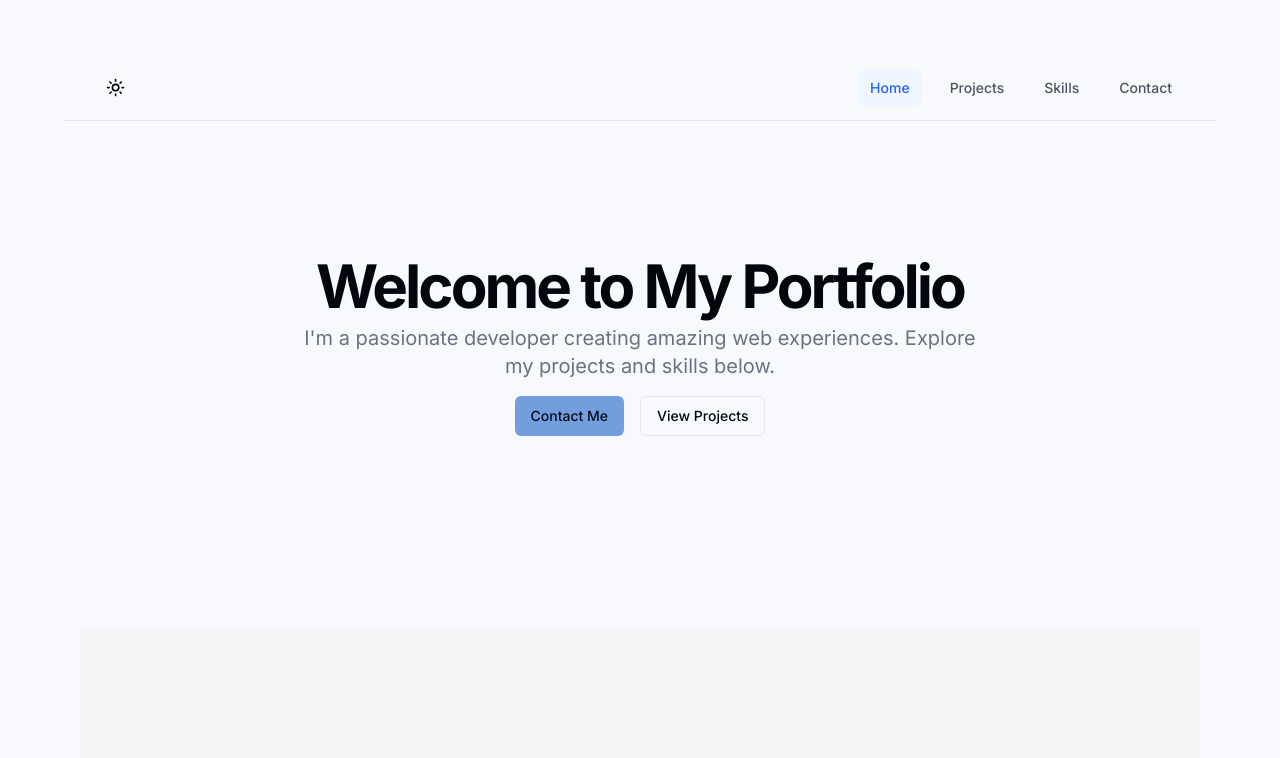
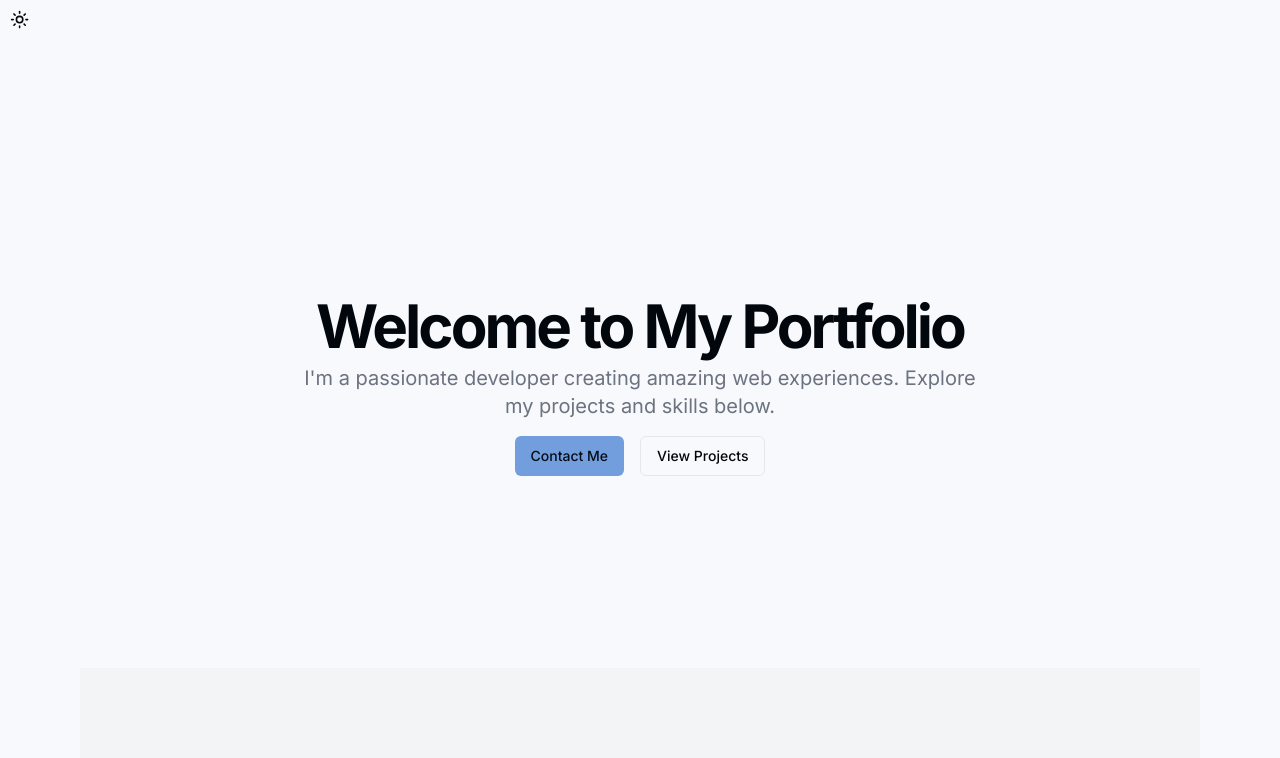
Before and after one commit to dwk601/next-portfolio, a Next.js app: page / in a window 1280 px wide. Shown: the top 758 px of the page. Built offline with nearby package versions, Linux system fonts and the light colour scheme.

Commit message:
Refactor layout component and add mode toggle

```diff
--- a/src/app/layout.tsx
+++ b/src/app/layout.tsx
@@ -2,9 +2,8 @@ import type { Metadata } from "next";
 import { Inter } from "next/font/google";
 import "./globals.css";
 import { ThemeProvider } from "@/components/theme-provider";
-
-import Navbar from "@/components/navbar";
 import Footer from "@/components/footer";
+import { ModeToggle } from "@/components/toggle";
 
 const inter = Inter({ subsets: ["latin"] });
 
@@ -27,7 +26,7 @@ export default function RootLayout({
           enableSystem
           disableTransitionOnChange
         >
-          <Navbar />
+          <ModeToggle />
           {children}
           <Footer />
         </ThemeProvider>
--- a/src/app/page.tsx
+++ b/src/app/page.tsx
@@ -4,9 +4,9 @@ import Project from "@/components/project";
 import Contact from "@/components/contact";
 import Skill from "@/components/skill";
 
-export default function home() {
+export default function HomePage() {
   return (
-    <div className=" min-h-screen">
+    <div className="min-h-screen">
       <main className="mt-16">
         <section id="home">
           <Home />
--- a/src/components/toggle.tsx
+++ b/src/components/toggle.tsx
@@ -5,38 +5,19 @@ import { Moon, Sun } from "lucide-react";
 import { useTheme } from "next-themes";
 
 import { Button } from "@/components/ui/button";
-import {
-  DropdownMenu,
-  DropdownMenuContent,
-  DropdownMenuItem,
-  DropdownMenuTrigger,
-} from "@/components/ui/dropdown-menu";
 
 export function ModeToggle() {
-  const { setTheme } = useTheme();
+  const { theme, setTheme } = useTheme();
+
+  const toggleTheme = () => {
+    setTheme(theme === "dark" ? "light" : "dark");
+  };
 
   return (
-    <div className="relative m-0">
-      <DropdownMenu>
-        <DropdownMenuTrigger asChild>
-          <Button variant="outline" size="icon">
-            <Sun className="h-[1.2rem] w-[1.2rem] rotate-0 scale-100 transition-all dark:-rotate-90 dark:scale-0" />
-            <Moon className="absolute h-[1.2rem] w-[1.2rem] rotate-90 scale-0 transition-all dark:rotate-0 dark:scale-100" />
-            <span className="sr-only">Toggle theme</span>
-          </Button>
-        </DropdownMenuTrigger>
-        <DropdownMenuContent align="end">
-          <DropdownMenuItem onClick={() => setTheme("light")}>
-            Light
-          </DropdownMenuItem>
-          <DropdownMenuItem onClick={() => setTheme("dark")}>
-            Dark
-          </DropdownMenuItem>
-          <DropdownMenuItem onClick={() => setTheme("system")}>
-            System
-          </DropdownMenuItem>
-        </DropdownMenuContent>
-      </DropdownMenu>
-    </div>
+    <Button variant="ghost" size="icon" onClick={toggleTheme} className="text-foreground">
+      <Sun className="h-[1.2rem] w-[1.2rem] rotate-0 scale-100 transition-all dark:-rotate-90 dark:scale-0" />
+      <Moon className="absolute h-[1.2rem] w-[1.2rem] rotate-90 scale-0 transition-all dark:rotate-0 dark:scale-100" />
+      <span className="sr-only">Toggle theme</span>
+    </Button>
   );
 }
```
